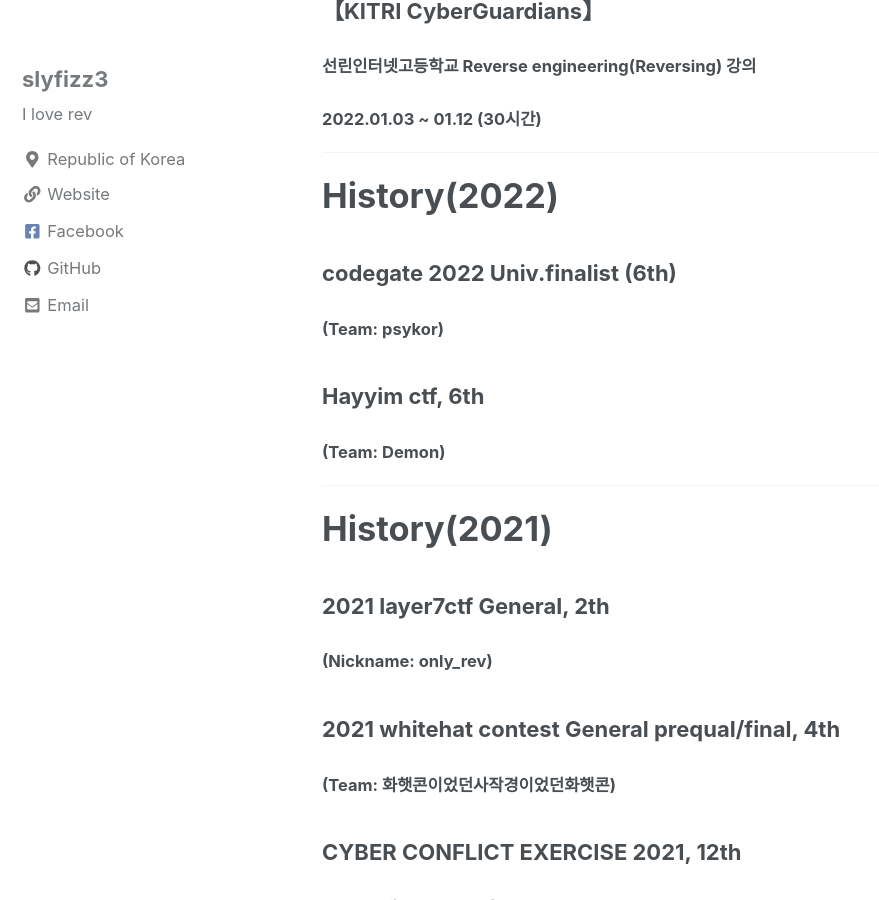
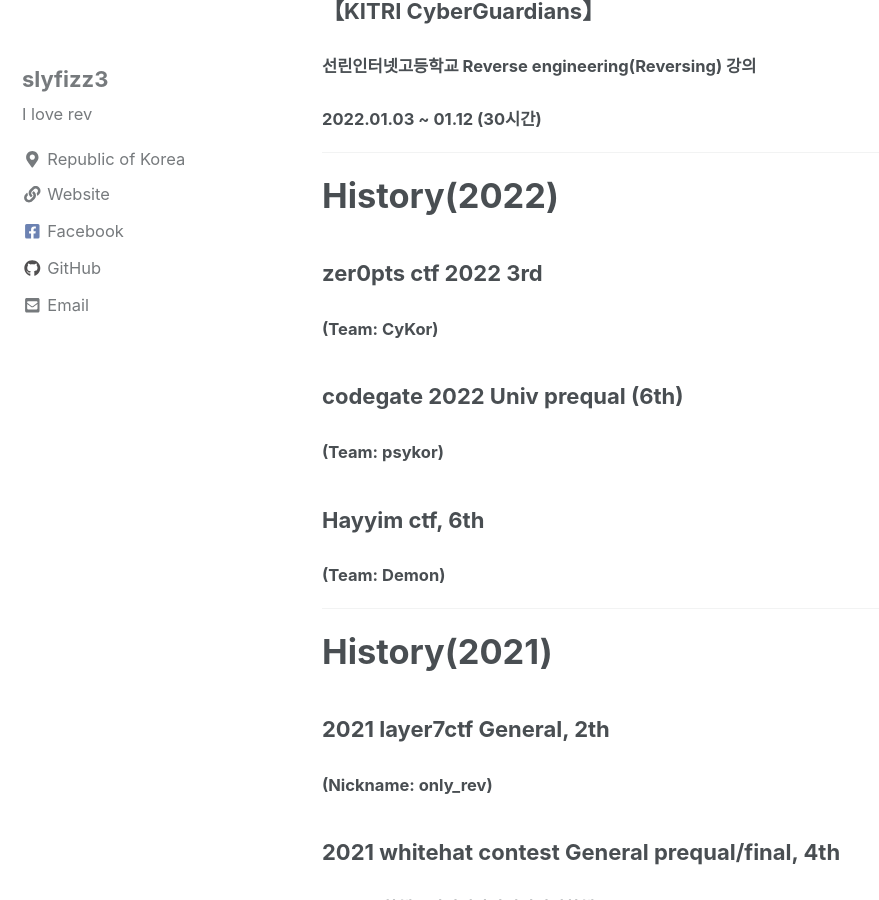
Before and after one commit to slyfizz3/slyfizz3.github.io, a Jekyll site: the page built from _pages/about.md, in a window 1280 px wide and 900 px high, scrolled down 1559 px. Shown: the whole window, without its empty margins (0-879 px from the left). Built offline with Jekyll 4.4.1, drawn with Linux system fonts in a browser that asks for light colours; cached includes are drawn as plain includes; nearby versions of some CDN libraries.

Commit message:
Update about.md

```diff
--- a/_pages/about.md
+++ b/_pages/about.md
@@ -55,7 +55,10 @@ Nickname:slyfizz,rev4fun
 
 # History(2022)
 
-### codegate 2022 Univ.finalist (6th)
+### zer0pts ctf 2022 3rd
+#### (Team: CyKor)
+
+### codegate 2022 Univ prequal (6th)
 #### (Team: psykor)
 
 ### Hayyim ctf, 6th
```
